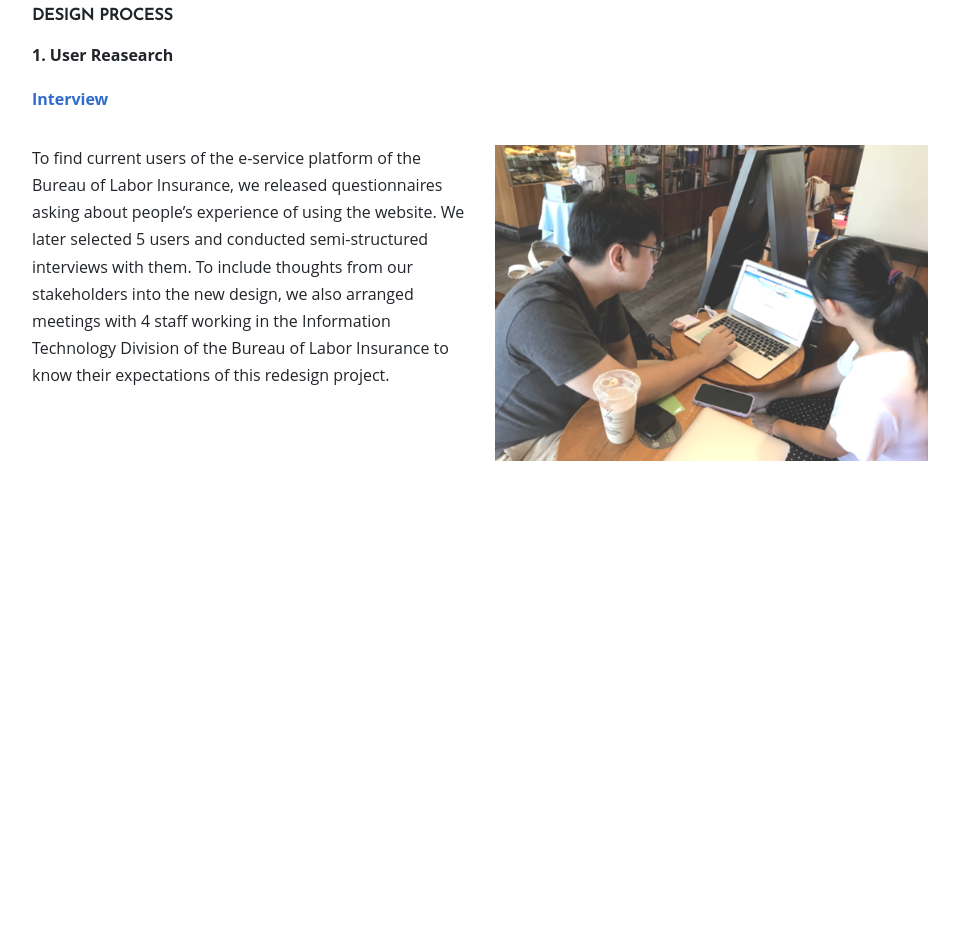
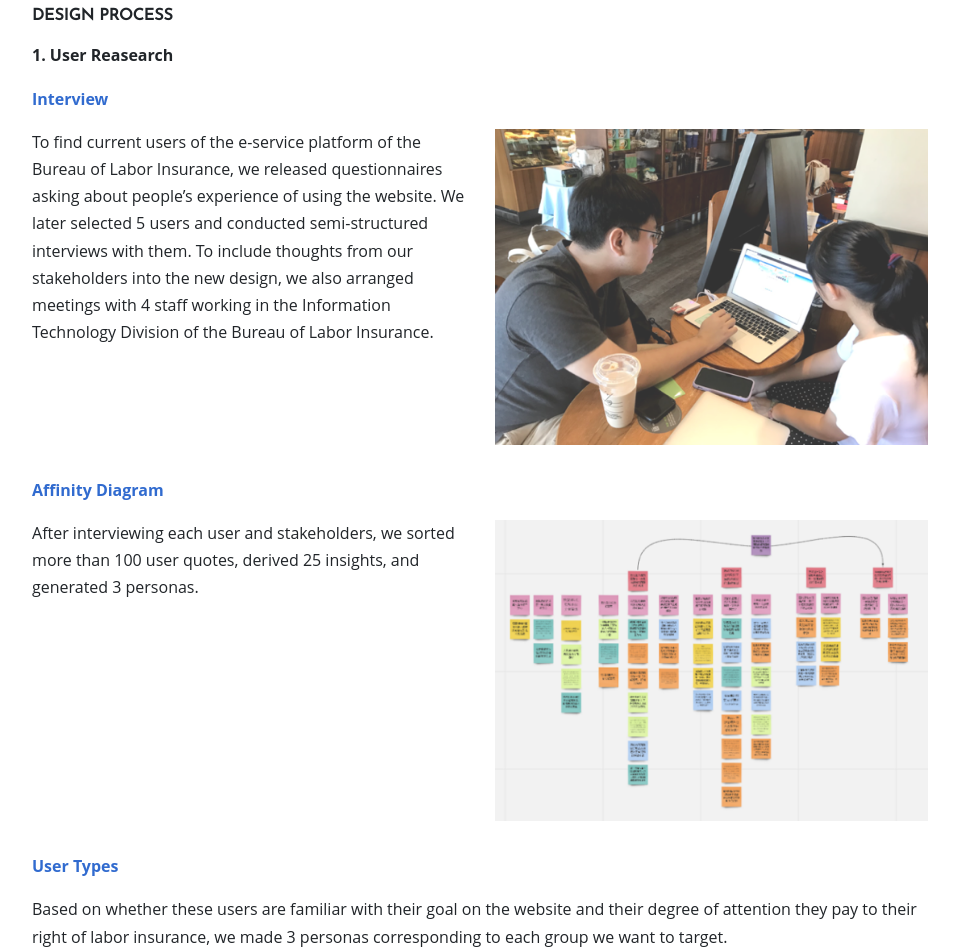
Before and after one commit to wendeehsu/wendeehsu.github.io, a React (Create React App) app: page /Work/RedesignBLI in a window 1280 px wide. Shown: the part 980-1932 px from the top of the page, without its empty margins (160-1119 px from the left). Before the commit the page ends 1497 px from the top, so only its background shows below. Built offline with nearby package versions, Linux system fonts and the light colour scheme.

Commit message:
add user vector

```diff
--- a/src/components/Projects/RedesignBLI.js
+++ b/src/components/Projects/RedesignBLI.js
@@ -39,17 +39,25 @@ class RedesignBLI extends Component {
                 <div className="section">
                     <h6>DESIGN PROCESS</h6>
                     <p className="bold-text">1. User Reasearch</p>
-                    <p className="bold-text blue-text">Interview</p>
+                    <p className="section-subtitle">Interview</p>
                     <div className="row">
-                        <div className="col-6">
-                            <p>
-                                To find current users of the e-service platform of the Bureau of Labor Insurance, we released questionnaires asking about people’s experience of using the website. We later selected 5 users and conducted semi-structured interviews with them. To include thoughts from our stakeholders into the new design, we also arranged meetings with 4 staff working in the Information Technology Division of the Bureau of Labor Insurance to know their expectations of this redesign project.
-                            </p>
-                        </div>
-                        <div className="col-6">
-                            <img className="full-width-img" src="/images/Test.png" />
-                        </div>
+                        <p className="col-6">
+                            To find current users of the e-service platform of the Bureau of Labor Insurance, we released questionnaires asking about people’s experience of using the website. We later selected 5 users and conducted semi-structured interviews with them. To include thoughts from our stakeholders into the new design, we also arranged meetings with 4 staff working in the Information Technology Division of the Bureau of Labor Insurance.
+                        </p>
+                        <img className="full-width-img col-6" src="/images/Test.png" />
                     </div>
+                    <p className="section-subtitle">Affinity Diagram</p>
+                    <div className="row">
+                        <p className="col-6">
+                            After interviewing each user and stakeholders, we sorted more than 100 user quotes, derived 25 insights, and generated 3 personas.
+                        </p>
+                        <img className="full-width-img col-6" src="/images/AffinityDiagram.png" />
+                    </div>
+                    <p className="section-subtitle">User Types</p>
+                    <p>
+                        Based on whether these users are familiar with their goal on the website and their degree of attention they pay to their right of labor insurance, we made 3 personas corresponding to each group we want to target.
+                    </p>
+                    <img className="full-width-img" src="/images/UserVector.png" />
                 </div>
             </div>
         )
--- a/src/css/Projects/shared.css
+++ b/src/css/Projects/shared.css
@@ -8,6 +8,10 @@
 }
 
 .col-4 {
+    min-width: 15rem;
+}
+
+.col-6 {
     min-width: 15rem;
 }
 
@@ -27,8 +31,11 @@ p {
     font-weight: bold;
 }
 
-.blue-text {
+.section-subtitle {
     color: #316BCF;
+    font-weight: bold;
+    margin-top: 0px;
+    margin-bottom: 0px;
 }
 
 .section > h6 {
@@ -38,7 +45,6 @@ p {
 .section p {
     line-height: 1.7em;
     margin-top: 1em;
-    margin-bottom: 1em;
 }
 
 .full-width-img {
```
Also changed, not shown: public/images/AffinityDiagram.png (added), public/images/UserVector.png (added).
